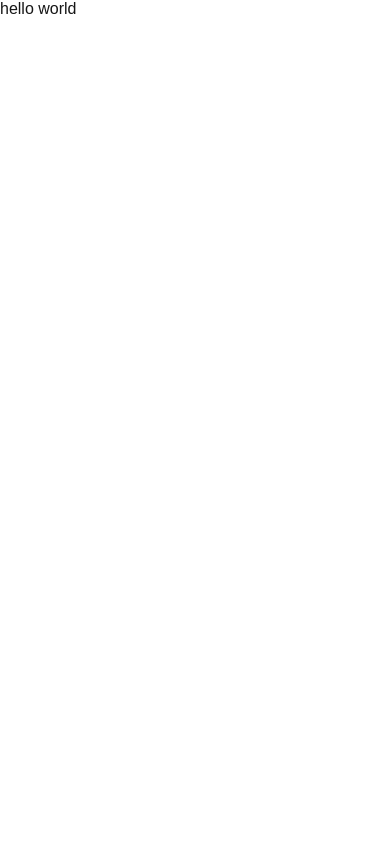
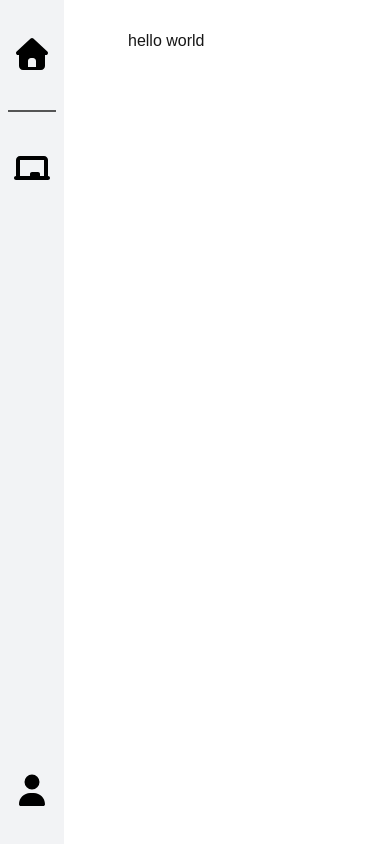
Before and after one commit to zhikangxie107/intr.vu, a Next.js app: page / in a window 390 px wide. Built offline with nearby package versions, Linux system fonts and the light colour scheme.

Commit message:
responsive navbar complete

```diff
--- a/package.json
+++ b/package.json
@@ -10,6 +10,8 @@
   },
   "dependencies": {
     "@elevenlabs/elevenlabs-js": "^2.22.0",
+    "@fortawesome/free-solid-svg-icons": "^7.1.0",
+    "@fortawesome/react-fontawesome": "^3.1.0",
     "@supabase/supabase-js": "^2.80.0",
     "dotenv": "^17.2.3",
     "elevenlabs": "^1.59.0",
@@ -17,7 +19,8 @@
     "next": "16.0.1",
     "openai": "^6.8.1",
     "react": "19.2.0",
-    "react-dom": "19.2.0"
+    "react-dom": "19.2.0",
+    "react-router-dom": "^7.9.5"
   },
   "devDependencies": {
     "babel-plugin-react-compiler": "1.0.0",
--- /dev/null
+++ b/src/app/components/navbar/navbar.css
@@ -0,0 +1,61 @@
+.navbar {
+  position: fixed;
+  top: 0;
+  left: 0;
+  height: 100vh;       /* full height */
+  width: 6rem;        /* adjust as needed */
+  background-color: #F2F3F5;
+  display: flex;
+  flex-direction: column;
+  justify-content: space-between; /* pushes bottom-links down */
+  padding: 20px 0;
+  align-items: center; /* centers items horizontally */
+}
+
+.nav-links {
+  list-style: none;
+  padding: 0;
+  margin: 0;
+}
+
+.nav-links li {
+  margin: 10px 0;
+}
+
+.nav-links a {
+  color: black;
+  text-decoration: none;
+  display: flex;                 /* center the icon */
+  align-items: center;
+  justify-content: center;
+  width: 3rem;                   /* square width */
+  height: 3rem;                  /* same as width for perfect circle */
+  border-radius: 50%;            /* makes it a circle */
+  transition: background 0.2s, transform 0.1s;
+
+}
+
+.nav-links a:hover {
+  background-color: #adadad;
+  transition: background 0.2s, transform 0.1s;
+  transform: scale(1.05); /* slight pop effect */
+}
+
+.divider {
+  border: none;             /* remove default border */
+  height: 2px;              /* thickness of the line */
+  background-color: #555;   /* line color */
+  margin: 2rem auto;            /* spacing above and below */
+  width: 100%;
+
+}
+
+@media (max-width: 768px) {
+  .navbar {
+    width: 4rem;
+  }
+
+  main {
+    margin-left: 4rem;
+  }
+}
--- /dev/null
+++ b/src/app/components/navbar/navbar.jsx
@@ -0,0 +1,24 @@
+"use client";
+import React from "react";
+import Link from "next/link";
+import "./navbar.css"; // optional for styling
+import { FontAwesomeIcon } from "@fortawesome/react-fontawesome";
+import { faHouse, faChalkboard, faUser } from "@fortawesome/free-solid-svg-icons";
+
+
+const Navbar = () => {
+  return (
+    <nav className="navbar">
+      <ul className="nav-links top-links">
+        <li><Link href="/" ><FontAwesomeIcon icon={faHouse} size="2x" /></Link></li>
+        <hr className="divider" />
+        <li><Link href="/learn"><FontAwesomeIcon icon={faChalkboard} size="2x" /></Link></li>
+      </ul>
+      <ul className="nav-links bottom-links">
+        <li><Link href="/profile"><FontAwesomeIcon icon={faUser} size="2x" /></Link></li>
+      </ul>
+    </nav>
+  );
+};
+
+export default Navbar;
--- a/src/app/page.js
+++ b/src/app/page.js
@@ -1,8 +1,16 @@
+import Navbar from "./components/navbar/navbar";
+
 
 export default function Home() {
   return (
-    <div>
-      <p>hello world</p>
+    <div className="flex min-h-screen">
+      {/* Left sidebar */}
+      <Navbar />
+
+      {/* Main content */}
+      <main style={{ marginLeft: "6rem", padding: "2rem" }}>
+        <p>hello world</p>
+      </main>
     </div>
   );
 }
```
Also changed, not shown: 1 other file (tests, documents, lock files or other folders).
